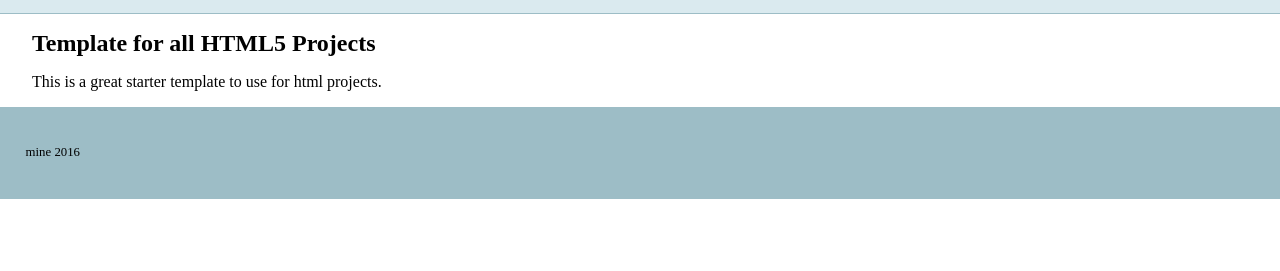
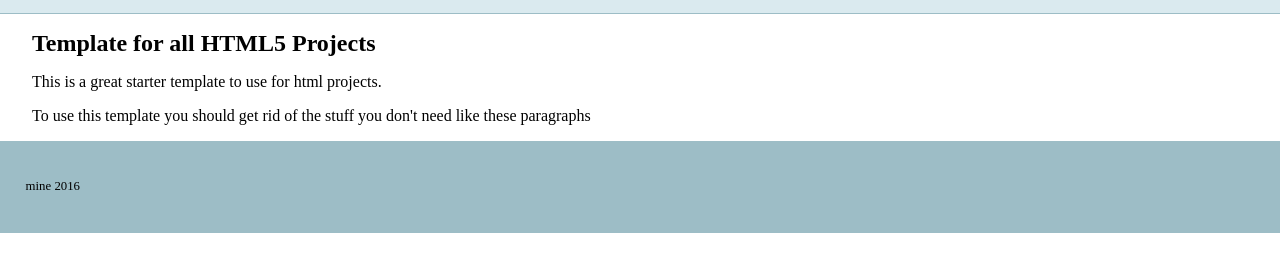
Before and after one commit to mckeddmatt/test-repo, a plain HTML site: page index.html in a window 1280 px wide. Shown: the part 133-404 px from the top of the page. Drawn offline with nearby package versions, Linux system fonts and the light colour scheme.

Commit message:
added another <p>
added a second sentence

```diff
--- a/index.html
+++ b/index.html
@@ -22,6 +22,7 @@
     <main>
     	<h2>Template for all HTML5 Projects</h2>
     	<p>This is a great starter template to use for html projects.</p>
+    	<p>To use this template you should get rid of the stuff you don't need like these paragraphs</p>
     </main>
     <footer>
     	<p>mine 2016</p>
```
